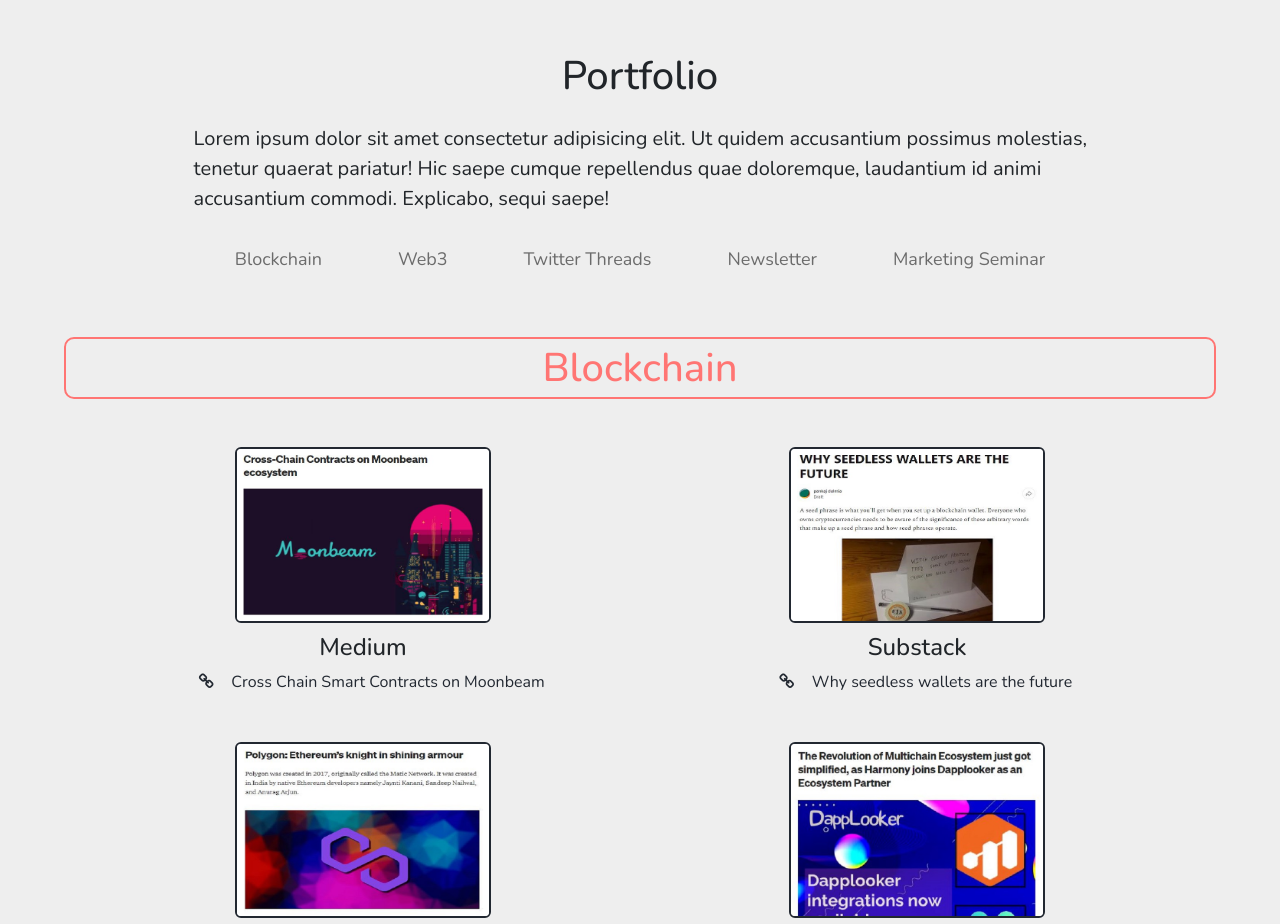
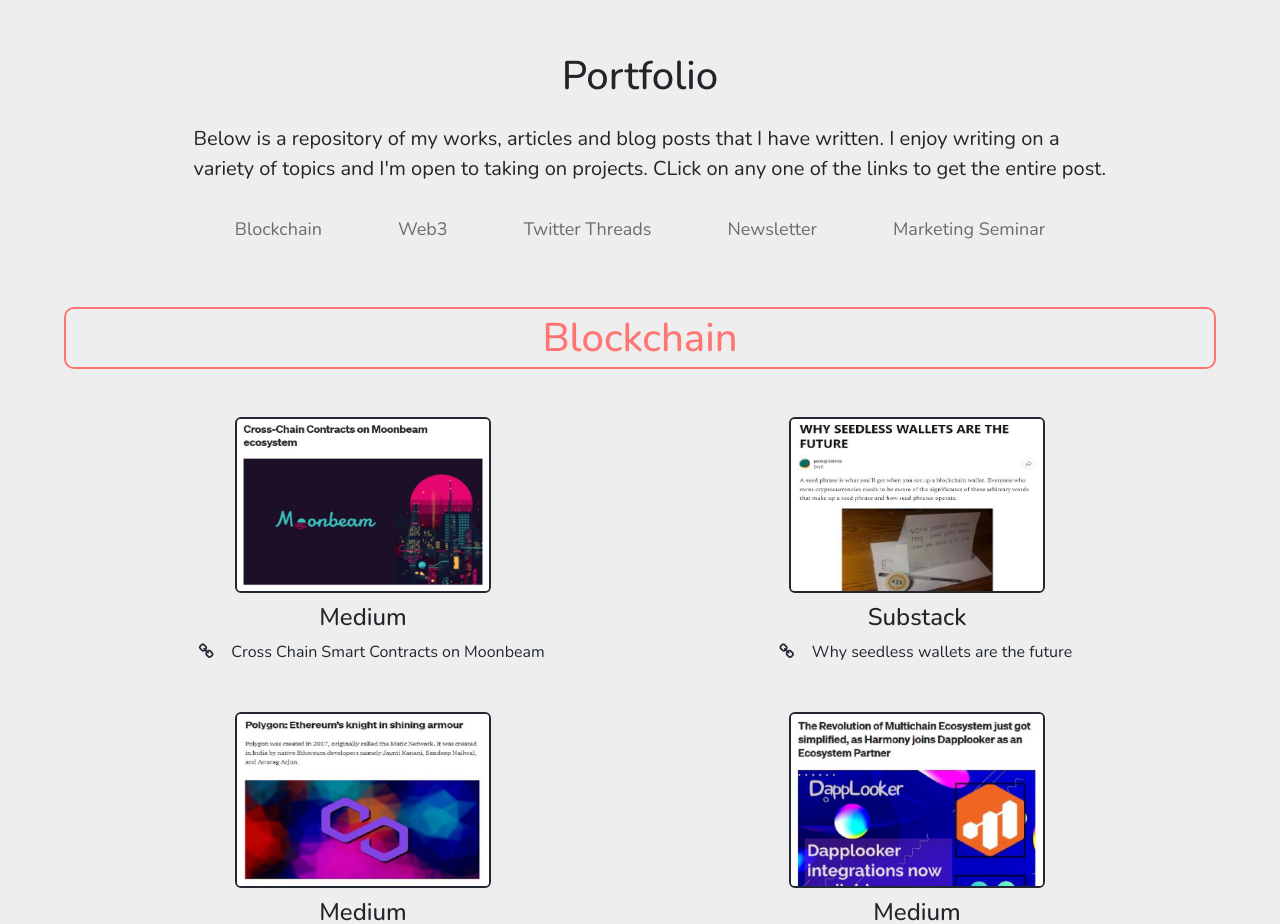
Before and after one commit to Bharvi-Sampat/Web3-Portfolio, a plain HTML site: page index.html in a window 1280 px wide. Shown: the part 900-1824 px from the top of the page. Drawn offline with nearby package versions, Linux system fonts and the light colour scheme.

Commit message:
third commit

```diff
--- a/index.html
+++ b/index.html
@@ -128,10 +128,10 @@
           <div class="col-sm">
             <h1 class="text-center my-4">Portfolio</h1>
             <p class="col-10 text-left description">
-              Lorem ipsum dolor sit amet consectetur adipisicing elit. Ut quidem
-              accusantium possimus molestias, tenetur quaerat pariatur! Hic
-              saepe cumque repellendus quae doloremque, laudantium id animi
-              accusantium commodi. Explicabo, sequi saepe!
+              Below is a repository of my works, articles and blog posts that I
+              have written. I enjoy writing on a variety of topics and I'm open
+              to taking on projects. CLick on any one of the links to get the
+              entire post.
             </p>
           </div>
         </div>
@@ -601,7 +601,7 @@
         strings: [
           "Web3 Marketing Professional.",
           "Technical Content Writer.",
-          "Community Manager",
+          "Community Manager.",
         ],
         typeSpeed: 20,
         backSpeed: 50,
```
